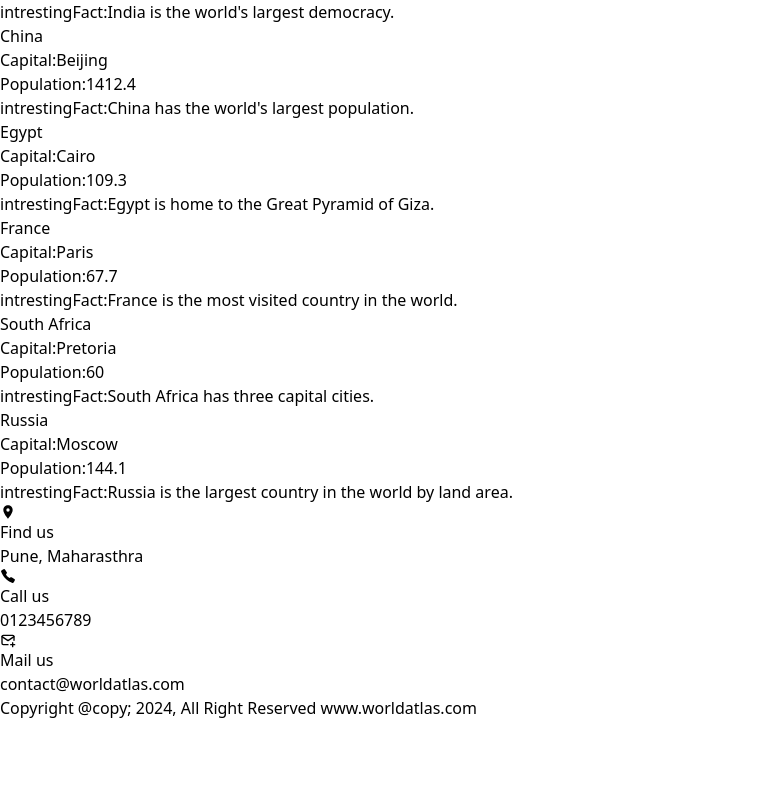
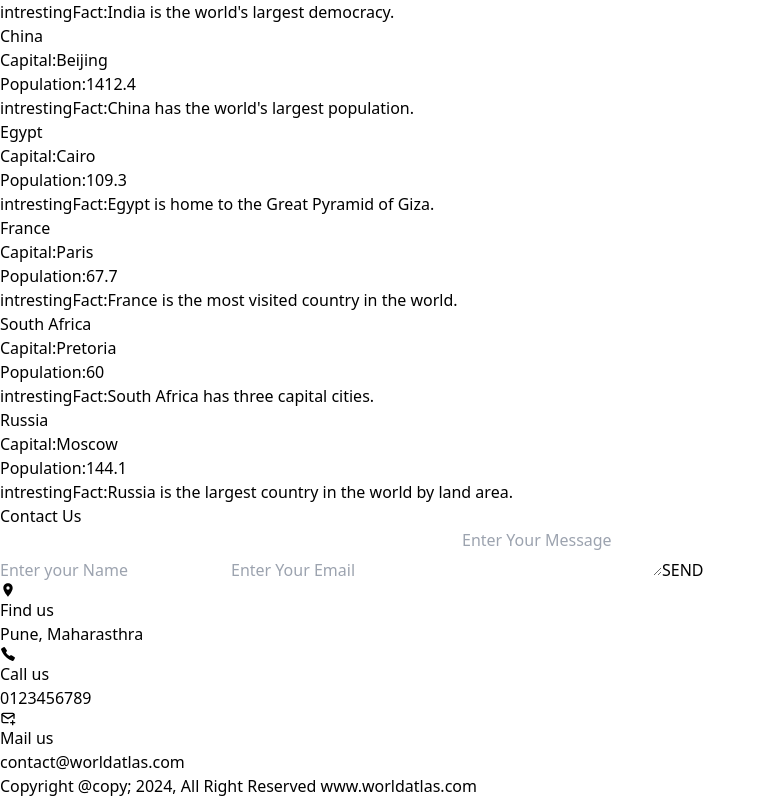
Before and after one commit to learningwithakshat25/WorldAtlas, a React (Vite) app: page / in a window 1280 px wide. Shown: the part 1364-2162 px from the top of the page, without its empty margins (0-766 px from the left). Before the commit the page ends 2084 px from the top, so only its background shows below. Built offline with nearby package versions, Linux system fonts and the light colour scheme.

Commit message:
Contact page  added in Home.jsx

```diff
--- a/src/Pages/Home.jsx
+++ b/src/Pages/Home.jsx
@@ -1,12 +1,14 @@
 import React from 'react'
 import HeroSection from '../Components/UI/HeroSection'
 import About from './About'
+import Contact from './Contact'
 
 const Home = () => {
   return (
     <div className='container mx-auto flex flex-col md:gap-12'>
     <HeroSection/>
     <About/>
+    <Contact/>
     </div>
 
   )
```
